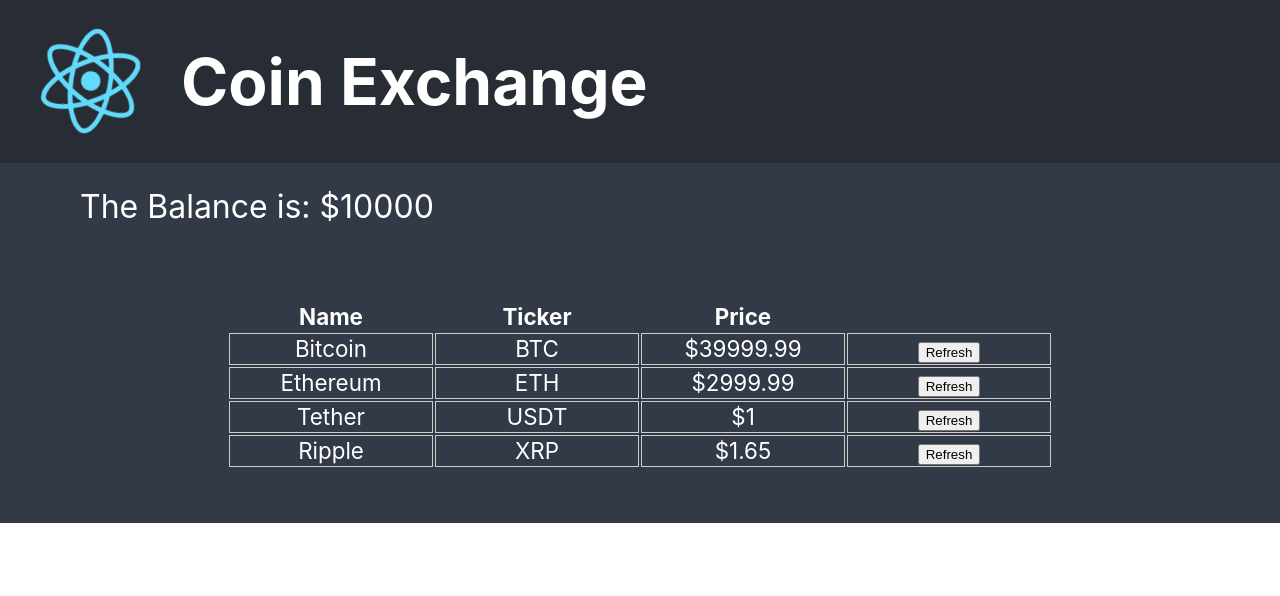
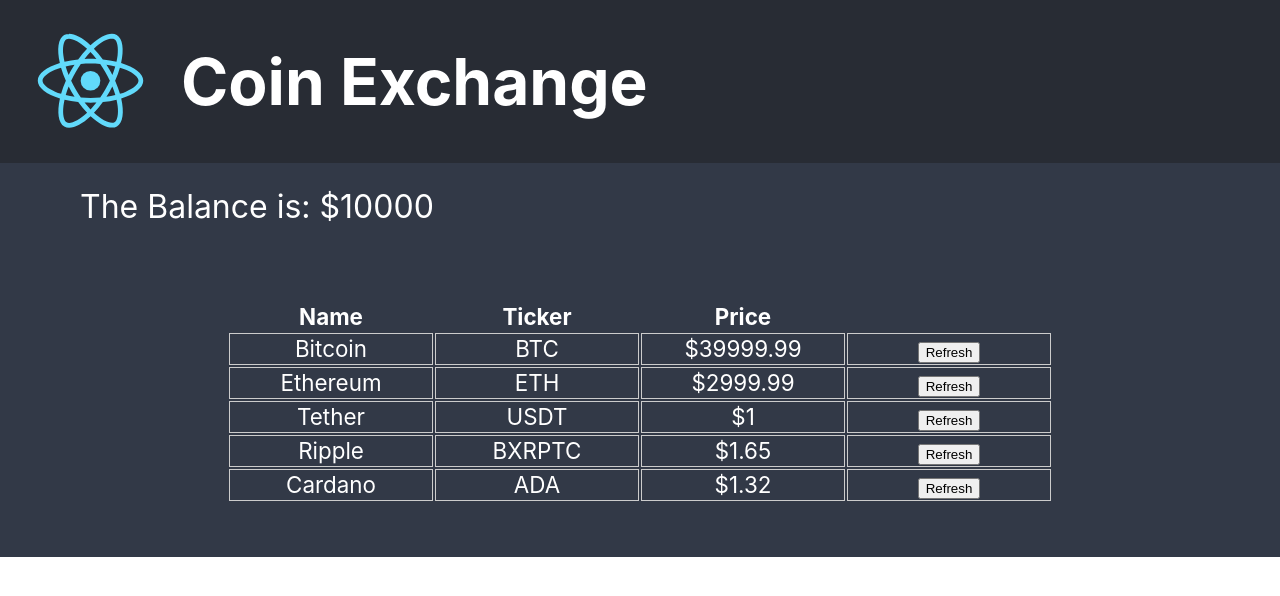
Before and after one commit to TolgaKmbl/coin-exchange-website, a React (Create React App) app: page / in a window 1280 px wide. Shown: the top 596 px of the page. Built offline with nearby package versions, Linux system fonts and the light colour scheme.

Commit message:
componentization and prop drilling

```diff
--- a/src/App.css
+++ /dev/null
@@ -1,49 +0,0 @@
-.App {
-  text-align: center;
-  background-color: #323947;
-  color: #fff;
-}
-
-.coin-table {
-  margin: 50px auto 50px auto;
-  display: inline-block;
-  font-size: 1.4rem;
-}
-
-.App-logo {
-  height: 8rem;
-  pointer-events: none;
-}
-
-@media (prefers-reduced-motion: no-preference) {
-  .App-logo {
-    animation: App-logo-spin infinite 20s linear;
-  }
-}
-
-.App-header {
-  background-color: #282c34;
-  min-height: 20vh;
-  display: flex;
-  flex-direction: row;
-  align-items: center;
-  justify-content: flex-start;
-  color: white;
-}
-
-.App-title {
-  font-size: 4rem;
-}
-
-.App-link {
-  color: #61dafb;
-}
-
-@keyframes App-logo-spin {
-  from {
-    transform: rotate(0deg);
-  }
-  to {
-    transform: rotate(360deg);
-  }
-}
--- a/src/App.js
+++ b/src/App.js
@@ -1,37 +1,60 @@
 import React from 'react';
-import logo from './logo.svg';
-import './App.css';
-import Coin from './components/Coin/Coin';
-import AccountBalance from './components/AccountBalance/AccountBalance'
+import CoinList from './components/CoinList/CoinList';
+import AccountBalance from './components/AccountBalance/AccountBalance';
+import ExchangeHeader from './components/ExchangeHeader/ExchangeHeader';
+import styled from 'styled-components';
+
+const Div = styled.div `
+    text-align: center;
+    background-color: #323947;
+    color: #fff;
+`;
 
 
-function App() {
-  return (
-    <div className="App">
-      <header className="App-header">
-        <img src={logo} alt="React Logo" className="App-logo" />
-        <h1 className="App-title">
-          Coin Exchange
-        </h1>
-        </header>
-        <AccountBalance amount={10000} />
-        <table className="coin-table">
-        <thead>
-            <tr>
-                <th><b>Name</b></th>
-                <th><b>Ticker</b></th>
-                <th><b>Price</b></th>
-            </tr>
-        </thead>
-        <tbody>
-          <Coin name="Bitcoin" ticker="BTC" price={39999.99} />
-          <Coin name="Ethereum" ticker="ETH" price={2999.99} />
-          <Coin name="Tether" ticker="USDT" price={1.00} />
-          <Coin name="Ripple" ticker="XRP" price={1.65} />
-        </tbody>
-        </table>
-    </div>
-  );
+class App extends React.Component {
+  constructor(props) {
+    super(props);
+    this.state = {
+      balance: 10000,
+      coinData: [
+          {
+            name: 'Bitcoin',
+            ticker: 'BTC',
+            price: 39999.99
+          },
+          {
+            name: 'Ethereum',
+            ticker: 'ETH',
+            price: 2999.99
+          },
+          {
+            name: 'Tether',
+            ticker: 'USDT',
+            price: 1.00
+          },
+          {
+            name: 'Ripple',
+            ticker: 'BXRPTC',
+            price: 1.65
+          },
+          {
+            name: 'Cardano',
+            ticker: 'ADA',
+            price: 1.32
+          }
+      ]
+    }
+  }
+
+  render() {
+    return (
+      <Div >
+          <ExchangeHeader/>
+          <AccountBalance amount={this.state.balance} />
+          <CoinList coinData={this.state.coinData} />
+      </Div>
+    );
+  }
 }
 
 export default App;
--- a/src/components/Coin/Coin.jsx
+++ b/src/components/Coin/Coin.jsx
@@ -1,5 +1,5 @@
 import React, { Component } from 'react';
-import styled from 'styled-components'
+import styled from 'styled-components';
 import PropTypes from 'prop-types';
 
 const Td = styled.td `
--- /dev/null
+++ b/src/components/CoinList/CoinList.jsx
@@ -0,0 +1,60 @@
+import React, { Component } from 'react';
+import Coin from '../Coin/Coin';
+import styled from 'styled-components';
+
+const Table = styled.table`
+    margin: 50px auto 50px auto;
+    display: inline-block;
+    font-size: 1.4rem;
+`;
+
+export default class CoinList extends Component {
+    render() {
+        return (
+            <Table>
+            <thead>
+                <tr>
+                    <th><b>Name</b></th>
+                    <th><b>Ticker</b></th>
+                    <th><b>Price</b></th>
+                </tr>
+            </thead>
+            <tbody>
+                {
+                this.props.coinData.map( ({name, ticker, price}) =>
+                    < Coin key={ticker} name={name} ticker={ticker} price={price} />
+                    )
+                }
+
+                {/* KEY OLARAK UUID KULLANABILIRSIN. IMPORT EDIP HER COINDATA'YA EKLEYEREK ONCESINDE. */}
+
+                {/* Bu bir yontem.
+                this.state.coinData.map( value =>
+                    < Coin key={value.ticker} name={value.name} ticker={value.ticker} price={value.price} />
+                    )
+                */}
+
+                {/* Bu da bir yontem.
+                this.state.coinData.map( value =>
+                    < Coin key={value.ticker} {...value} />
+                    )
+                */}
+
+                {/* Bu da bir yontem
+                <Coin name={this.state.coinData[0].name}
+                    ticker={this.state.coinData[0].ticker}
+                    price={this.state.coinData[0].price} />
+                <Coin name={this.state.coinData[1].name}
+                    ticker={this.state.coinData[1].ticker}
+                    price={this.state.coinData[1].price} />
+                <Coin name={this.state.coinData[2].name}
+                    ticker={this.state.coinData[2].ticker}
+                    price={this.state.coinData[2].price} />
+                <Coin name={this.state.coinData[3].name}
+                    ticker={this.state.coinData[3].ticker}
+                    price={this.state.coinData[3].price} /> */}
+            </tbody>
+            </Table>
+        )
+    }
+}
--- /dev/null
+++ b/src/components/ExchangeHeader/ExchangeHeader.jsx
@@ -0,0 +1,37 @@
+import React, { Component } from 'react';
+import styled from 'styled-components';
+import logo from './logo.svg';
+
+const Img = styled.img`
+    height: 8rem;
+    pointer-events: none;
+`;
+
+const Header = styled.header`
+    background-color: #282c34;
+    min-height: 20vh;
+    display: flex;
+    flex-direction: row;
+    align-items: center;
+    justify-content: flex-start;
+    color: white;
+`;
+
+const H1 = styled.h1`
+    font-size: 4rem;
+`;
+
+
+
+export default class ExchangeHeader extends Component {
+    render() {
+        return (
+            <Header>
+                <Img src={logo} alt="React Logo" />
+                <H1>
+                    Coin Exchange
+                </H1>
+            </Header>
+        )
+    }
+}
```
Also changed, not shown: src/components/ExchangeHeader/logo.svg (renamed from src/logo.svg).
